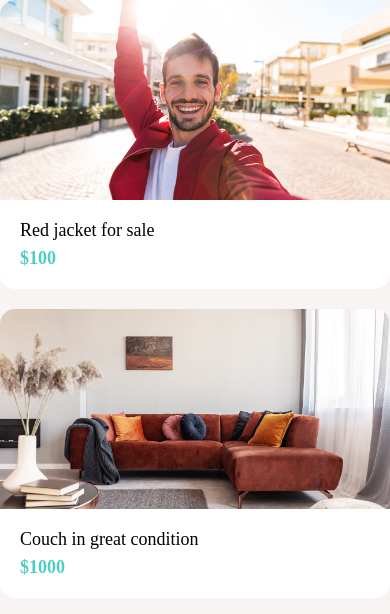
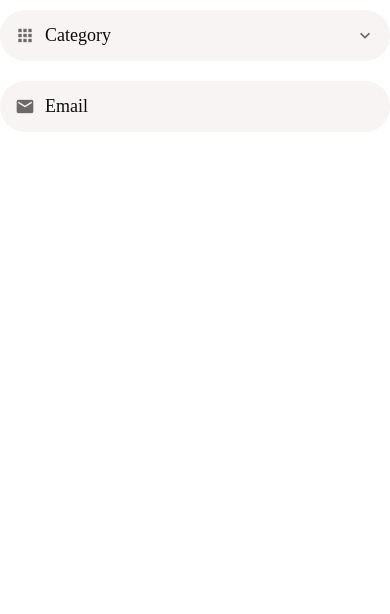
Before and after one commit to Aandi1989/RNDoneWithIt, a React Native app: screen / in a window 390 px wide. Shown: the top 614 px of the page. Built offline with nearby package versions, Linux system fonts and the light colour scheme.

Commit message:
TextInput & CustomPicker

```diff
--- a/App.js
+++ b/App.js
@@ -1,4 +1,4 @@
-import React from "react";
+import React, { useState } from "react";
 import {
   View,
   Image,
@@ -6,6 +6,9 @@ import {
   Button,
   Platform,
   StatusBar,
+  TextInput,
+  Text,
+  Switch,
 } from "react-native";
 import { GestureHandlerRootView } from 'react-native-gesture-handler'
 
@@ -21,11 +24,18 @@ import Icon from "./app/components/Icon";
 import ListItem from "./app/components/ListItem";
 import AccountScreen from "./app/screens/AccountScreen";
 import ListingsScreen from "./app/screens/ListingsScreen";
+import AppTextInput from "./app/components/AppTextInput";
+import AppPicker from "./app/components/AppPicker";
 
 export default function App() {
+  const [isNew, setIsNew] = useState(false);
+
   return (
     <GestureHandlerRootView style={{ flex: 1 }}>
-     <ListingsScreen />
+     <Screen>
+        <AppPicker icon="apps" placeholder="Category"/>
+        <AppTextInput icon="email" placeholder="Email"/>
+     </Screen>
     </GestureHandlerRootView>
   );
 }
--- /dev/null
+++ b/app/components/AppPicker.js
@@ -0,0 +1,47 @@
+import React from "react";
+import { View, StyleSheet, TextInput, Platform } from "react-native";
+import { MaterialCommunityIcons } from "@expo/vector-icons";
+
+import defaultStyles from "../config/styles";
+import AppText from "./AppText";
+
+function AppPicker({ icon, placeholder, ...otherProps }) {
+  return (
+    <View style={styles.container}>
+      {icon && (
+        <MaterialCommunityIcons
+          name={icon}
+          size={20}
+          color={defaultStyles.colors.medium}
+          style={styles.icon}
+        />
+      )}
+      <AppText style={styles.text}>{placeholder}</AppText>
+      <MaterialCommunityIcons
+          name="chevron-down"
+          size={20}
+          color={defaultStyles.colors.medium}
+        />
+    </View>
+  );
+}
+
+const styles = StyleSheet.create({
+  container: {
+    backgroundColor: defaultStyles.colors.light,
+    borderRadius: 25,
+    flexDirection: "row",
+    width: "100%",
+    padding: 15,
+    marginVertical: 10,
+    alignItems: "center",
+  },
+  icon: {
+    marginRight: 10,
+  },
+  text: {
+    flex: 1,
+  }
+});
+
+export default AppPicker;
--- a/app/components/AppText.js
+++ b/app/components/AppText.js
@@ -1,14 +1,8 @@
 import React from "react";
-import { Text, StyleSheet, Platform } from "react-native";
+import { Text } from "react-native";
 
+import defaultStyles from '../config/styles';
 
 export default function AppText({ children, style }) {
-  return <Text style={[styles.text, style]}>{children}</Text>;
+  return <Text style={[defaultStyles.text, style]}>{children}</Text>;
 }
-
-const styles = StyleSheet.create({
-  text: {
-    fontSize: 18,
-    fontFamily: Platform.OS === "android" ? "Roboto" : "Avenir",
-  },
-});
--- /dev/null
+++ b/app/components/AppTextInput.js
@@ -0,0 +1,31 @@
+import React from "react";
+import { View, StyleSheet, TextInput, Platform } from "react-native";
+import { MaterialCommunityIcons } from "@expo/vector-icons";
+
+import defaultStyles from '../config/styles';
+
+function AppTextInput({ icon, ...otherProps }) {
+  return (
+    <View style={styles.container}>
+     {icon && <MaterialCommunityIcons name={icon} size={20} color={defaultStyles.colors.medium} style={styles.icon}/>}
+      <TextInput style={defaultStyles.text} {...otherProps}/>
+    </View>
+  );
+}
+
+const styles = StyleSheet.create({
+    container: {
+        backgroundColor: defaultStyles.colors.light,
+        borderRadius: 25,
+        flexDirection: "row",
+        width:'100%',
+        padding: 15,
+        marginVertical: 10,
+        alignItems: "center",
+    },
+    icon: {
+      marginRight: 10,
+    },
+})
+
+export default AppTextInput;
--- a/app/config/colors.js
+++ b/app/config/colors.js
@@ -5,5 +5,7 @@ export default {
     white: "#fff",
     medium: "#6e6969",
     light: '#f8f4f4',
-    danger: '#ff5252'
+    dark:"#0c0c0c",
+    danger: '#ff5252',
+
 }
--- /dev/null
+++ b/app/config/styles.js
@@ -0,0 +1,12 @@
+import { Platform } from 'react-native'
+
+import colors from './colors';
+
+export default {
+    colors,
+    text: {
+        color: colors.dark,
+        fontSize: 18,
+        fontFamily: Platform.OS === "android" ? "Roboto" : "Avenir",
+    },
+}
```
